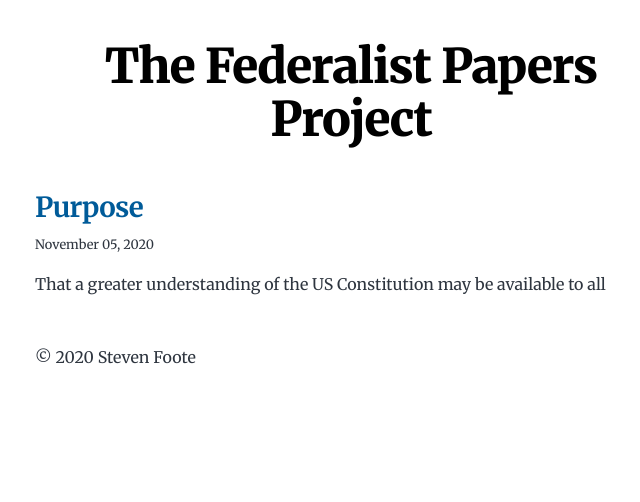
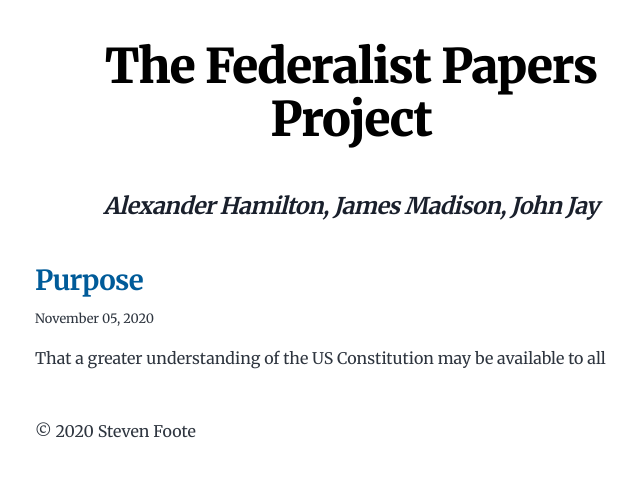
Before and after one commit to smfoote/federalist-papers-project, a Gatsby site: page / in a window 1280 px wide. Shown: the whole page, without its empty margins (289-929 px from the left). Built offline with nearby package versions, Linux system fonts and the light colour scheme; Gatsby itself is replaced by a stand-in of ours.

Commit message:
Add original authors

```diff
--- a/src/components/layout.js
+++ b/src/components/layout.js
@@ -7,10 +7,12 @@ const Layout = ({ location, title, children }) => {
   let header
 
   if (isRootPath) {
-    header = (
+    header = (<>
       <h1 className="main-heading">
         <Link to="/">{title}</Link>
       </h1>
+      <h2 className="main-heading-subtitle">Alexander Hamilton, James Madison, John Jay</h2>
+      </>
     )
   } else {
     header = (
--- a/src/style.css
+++ b/src/style.css
@@ -261,6 +261,12 @@ a:focus {
   margin: 0;
 }
 
+.main-heading-subtitle {
+  font-size: var(--fontSize-3);
+  text-align: center;
+  font-style: italic;
+}
+
 .post-list-item {
   margin-bottom: var(--spacing-8);
   margin-top: var(--spacing-8);
```
